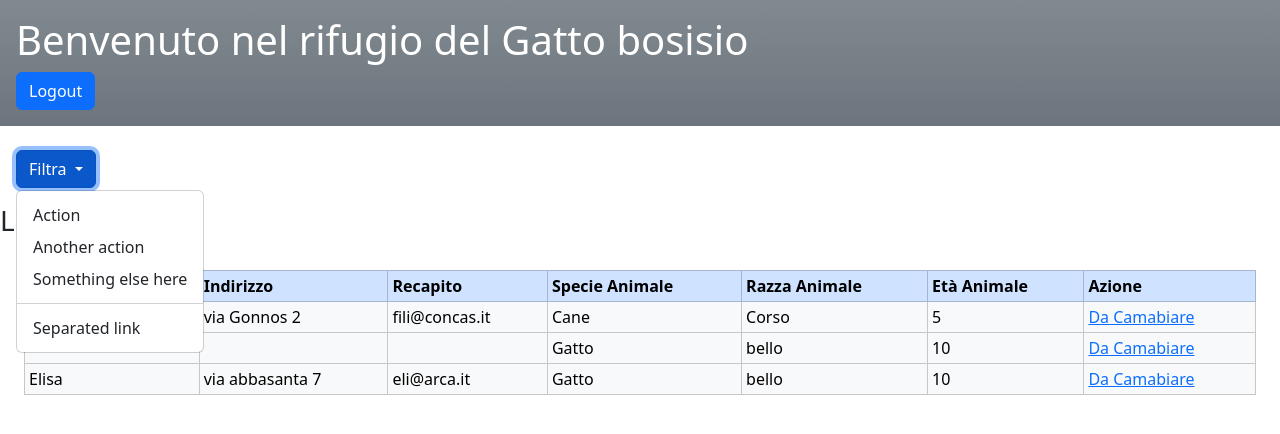
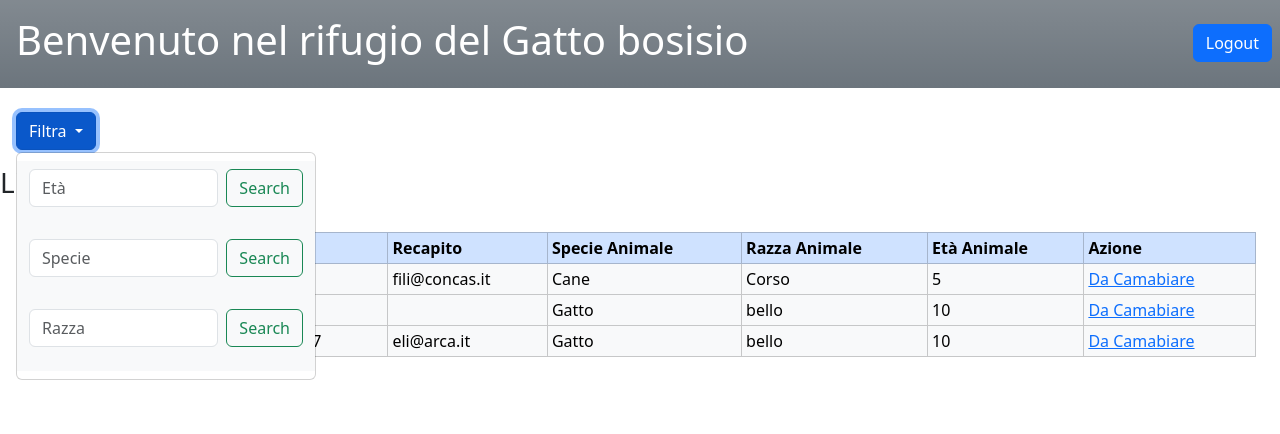
Before and after one commit to lucagarau/ProgettoISW, a Django app: page /home_admin/ in a window 1280 px wide, after a click on "Filtra". Shown: the top 434 px of the page. Run offline with Django 4.2, Linux system fonts and the light colour scheme; data comes from the database, SQL or seed files in the repository; some libraries are stand-ins or nearby versions.

Commit message:
Modifiche grafiche
Modificata posizione tasto logout e aggiunte modifiche a pagina amministratore

```diff
--- a/rifugiobosisio/rifugioAnimali/templates/rifugioAnimali/home_amministratore.html
+++ b/rifugiobosisio/rifugioAnimali/templates/rifugioAnimali/home_amministratore.html
@@ -13,26 +13,47 @@
 
 
 
-    <header class="p-3 mb-2 bg-secondary bg-gradient text-white">
-        <h1 class="justify-content-md-center">Benvenuto nel rifugio del Gatto bosisio</h1>
+    <header class="p-3 mb-2 bg-secondary bg-gradient text-white d-flex">
+        <h1 class="align-items-center">Benvenuto nel rifugio del Gatto bosisio</h1>
             <!--Logout-->
-            <a class="justify-content-end btn btn-primary" href="#" role="button">Logout</a>
-        </div>
-    </header>
+        <a class=" m-2 position-absolute end-0 btn btn-primary" href="#" role="button">Logout</a>
+      </header>
 
-        <!--Dropdown Filtra-->
-        <div class="p-3 btn-group">
+          <!--Dropdown Filtra-->
+          <div class="p-3 btn-group">
             <button type="button" class="btn btn-primary dropdown-toggle" data-bs-toggle="dropdown" aria-expanded="false">
             Filtra
             </button>
-            <ul class="dropdown-menu">
-            <li><a class="dropdown-item" href="#">Action</a></li>
-            <li><a class="dropdown-item" href="#">Another action</a></li>
-            <li><a class="dropdown-item" href="#">Something else here</a></li>
-            <li><hr class="dropdown-divider"></li>
-            <li><a class="dropdown-item" href="#">Separated link</a></li>
+            <ul class="dropdown-menu" style="min-width:300px;">
+            <li><nav class="navbar bg-body-tertiary">
+                <div class="container-fluid">
+                  <form class="d-flex" role="search">
+                    <!--input e bottone Eta-->
+                    <input class="form-control me-2" type="ageSearch" placeholder="Età" aria-label="Età">
+                    <button class="btn btn-outline-success" type="submit">Search</button>
+                  </form>
+                </div>
+              </nav></li>
+            <li><nav class="navbar bg-body-tertiary">
+                <div class="container-fluid">
+                  <form class="d-flex" role="search">
+                    <!--input e bottone Specie-->
+                    <input class="form-control me-2" type="speciesSearch" placeholder="Specie" aria-label="Specie">
+                    <button class="btn btn-outline-success" type="submit">Search</button>
+                  </form>
+                </div>
+              </nav></li>
+            <li><nav class="navbar bg-body-tertiary">
+                <div class="container-fluid">
+                  <form class="d-flex" role="search">
+                    <!--input e bottone Razza-->
+                    <input class="form-control me-2" type="raceSearch" placeholder="Razza" aria-label="Razza">
+                    <button class="btn btn-outline-success" type="submit">Search</button>
+                  </form>
+                </div>
+              </nav></li>
             </ul>
-        </div>
+          </div>
 
         <h3>Lista Richieste</h3>
 
```
Also changed, not shown: rifugiobosisio/rifugioAnimali/templates/rifugioAnimali/home.html (+4 -5 lines).
